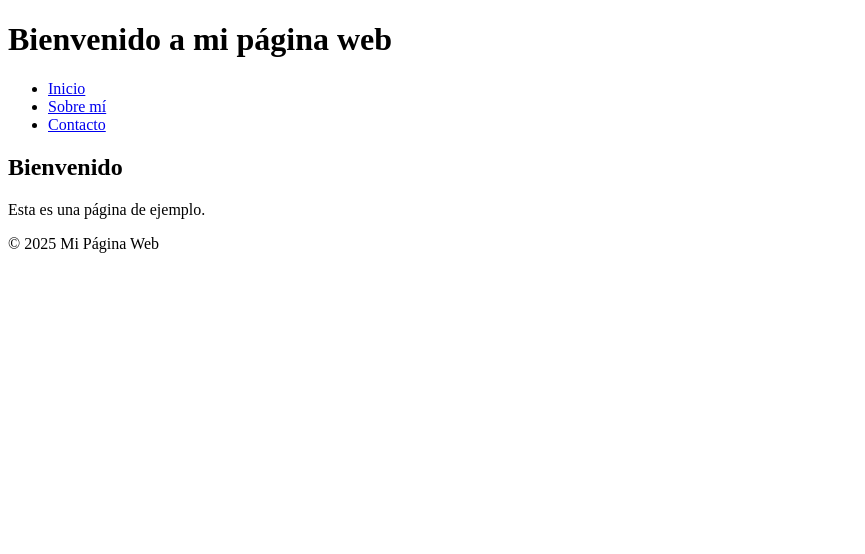
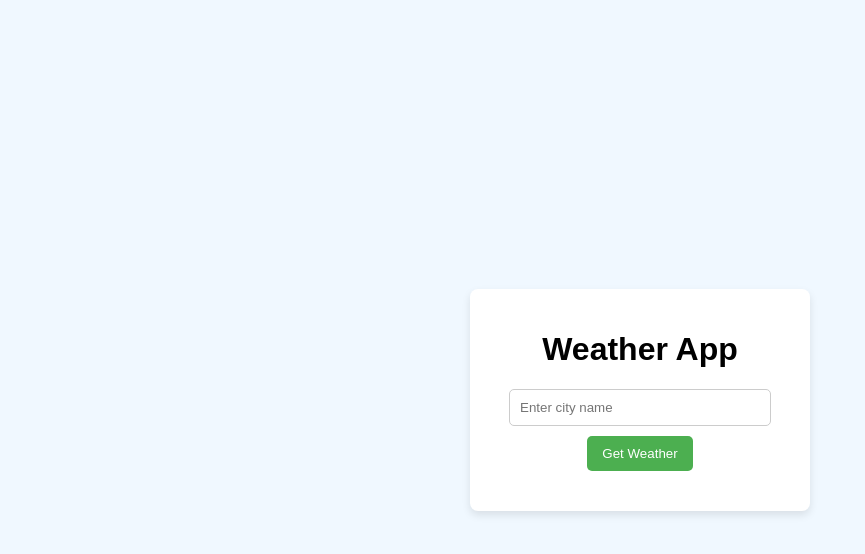
Before and after one commit to ikial-ux/weather-app, a plain HTML site: page index.html in a window 1280 px wide. Shown: the whole page, without its empty margins (0-865 px from the left). Drawn offline with Linux system fonts and the light colour scheme.

Commit message:
CREATE: styles.css & script.js

```diff
--- a/index.html
+++ b/index.html
@@ -1,29 +1,20 @@
 <!DOCTYPE html>
-<html lang="es">
+<html lang="en">
 <head>
     <meta charset="UTF-8">
     <meta name="viewport" content="width=device-width, initial-scale=1.0">
-    <title>Mi Página Web</title>
+    <title>Weather App</title>
+    <link rel="stylesheet" href="styles.css">
 </head>
 <body>
-    <header>
-        <h1>Bienvenido a mi página web</h1>
-    </header>
-    <nav>
-        <ul>
-            <li><a href="#">Inicio</a></li>
-            <li><a href="#">Sobre mí</a></li>
-            <li><a href="#">Contacto</a></li>
-        </ul>
-    </nav>
-    <main>
-        <section>
-            <h2>Bienvenido</h2>
-            <p>Esta es una página de ejemplo.</p>
-        </section>
-    </main>
-    <footer>
-        <p>&copy; 2025 Mi Página Web</p>
-    </footer>
+
+    <div class="weather-container">
+        <h1>Weather App</h1>
+        <input type="text" id="city" placeholder="Enter city name">
+        <button onclick="getWeather()">Get Weather</button>
+        <div class="weather-info" id="weather-info"></div>
+    </div>
+
+    <script src="script.js"></script>
 </body>
 </html>
--- /dev/null
+++ b/script.js
@@ -0,0 +1,25 @@
+function getWeather() {
+    const city = document.getElementById('city').value;
+    const apiKey = 'REDACTED'; // Replace with your OpenWeatherMap API key
+    const url = `https://api.openweathermap.org/data/2.5/weather?q=${city}&appid=${apiKey}&units=metric`;
+
+    fetch(url)
+        .then(response => response.json())
+        .then(data => {
+            if (data.cod === 200) {
+                const weatherData = `
+                    <h3>${data.name}, ${data.sys.country}</h3>
+                    <p>Temperature: ${data.main.temp}°C</p>
+                    <p>Weather: ${data.weather[0].description}</p>
+                    <p>Humidity: ${data.main.humidity}%</p>
+                    <p>Wind Speed: ${data.wind.speed} m/s</p>
+                `;
+                document.getElementById('weather-info').innerHTML = weatherData;
+            } else {
+                document.getElementById('weather-info').innerHTML = `<p class="error">City not found!</p>`;
+            }
+        })
+        .catch(error => {
+            document.getElementById('weather-info').innerHTML = `<p class="error">Error fetching weather data!</p>`;
+        });
+}
--- /dev/null
+++ b/styles.css
@@ -0,0 +1,42 @@
+body {
+    font-family: Arial, sans-serif;
+    display: flex;
+    justify-content: center;
+    align-items: center;
+    height: 100vh;
+    margin: 0;
+    background-color: #f0f8ff;
+}
+.weather-container {
+    text-align: center;
+    background-color: white;
+    padding: 20px;
+    border-radius: 8px;
+    box-shadow: 0 4px 8px rgba(0, 0, 0, 0.1);
+    width: 300px;
+}
+input[type="text"] {
+    padding: 10px;
+    width: 80%;
+    margin-bottom: 10px;
+    border-radius: 5px;
+    border: 1px solid #ccc;
+}
+button {
+    padding: 10px 15px;
+    background-color: #4CAF50;
+    color: white;
+    border: none;
+    border-radius: 5px;
+    cursor: pointer;
+}
+button:hover {
+    background-color: #45a049;
+}
+.weather-info {
+    margin-top: 20px;
+}
+.error {
+    color: red;
+    font-weight: bold;
+}
```
